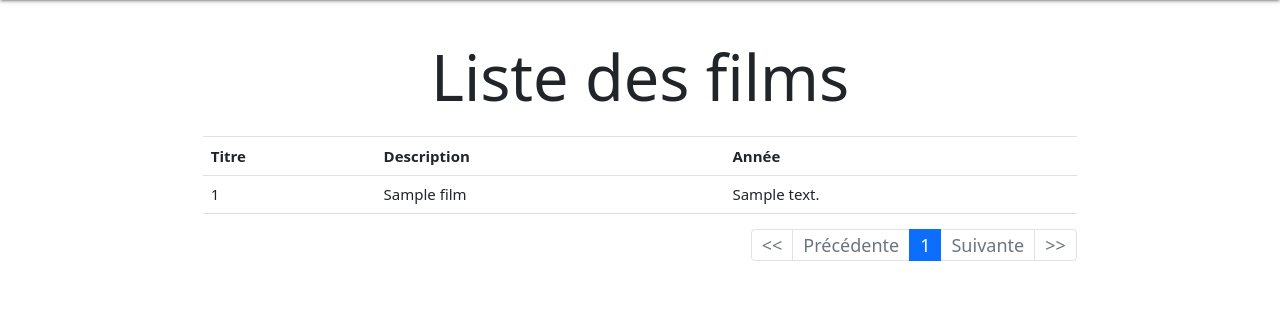
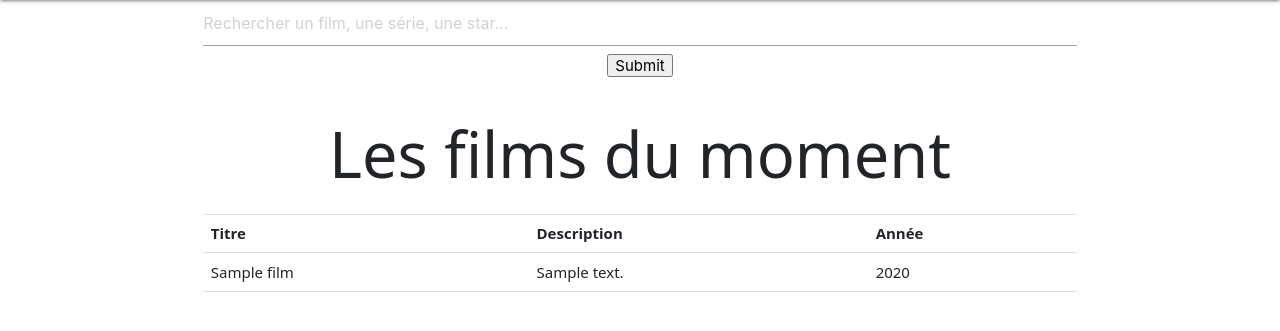
Before and after one commit to eirla42/sakila-location-films, a PHP site: page /sakila-location-films/src/ in a window 1280 px wide. Shown: the part 64-395 px from the top of the page. Run offline with PHP 8.4, Linux system fonts and the light colour scheme; tables that the repository leaves empty hold one stand-in row (values such as "Sample post").

Commit message:
modif Claude

```diff
--- a/src/models/Film.php
+++ b/src/models/Film.php
@@ -405,4 +405,53 @@ class Film
 
         return $film;
     }
+
+    /**
+     * Select last films
+     * @return array
+     */
+    public static function selectLastFilm($numberOfFilm){
+        $films = array();
+        $bdd = connectDb();
+        $sql_last_film_id = "SELECT * FROM `film` ORDER BY `film`.`release_year` DESC LIMIT $numberOfFilm";
+        $query_last_film_id = $bdd->prepare($sql_last_film_id);
+        $query_last_film_id->execute();
+        while ($data = $query_last_film_id->fetch()) {
+            $films[$data['film_id']] = new Film(
+                $data['film_id'], $data['title'], $data['description'], $data['release_year'], $data['language_id'],
+                $data['original_language_id'], $data['rental_duration'], $data['rental_rate'], $data['length'],
+                $data['replacement_cost'], $data['rating'], $data['special_features'], $data['last_update']
+            );
+        }
+        $query_last_film_id->closeCursor();
+        return $films;
+    }
+
+    /**
+     * Select recherche
+     * @return array
+     */
+    public static function selectRecherche($term){
+        $films = array();
+        $bdd = connectDb();
+        $sql_recherche_id = "SELECT * FROM `film`
+         JOIN `film_actor` USING(film_id)
+         JOIN `actor` USING(actor_id)
+         WHERE `film`.`description` LIKE '%$term%'
+            OR `film`.`title` LIKE '%$term%'
+            OR `film`.`special_features` LIKE '%$term%'
+            OR `actor`.`first_name` LIKE '%$term%'
+            OR `actor`.`last_name` LIKE '%$term%'";
+        $query_recherche_id = $bdd->prepare($sql_recherche_id);
+        $query_recherche_id->execute();
+        while ($data = $query_recherche_id->fetch()) {
+            $films[$data['film_id']] = new Film(
+                $data['film_id'], $data['title'], $data['description'], $data['release_year'], $data['language_id'],
+                $data['original_language_id'], $data['rental_duration'], $data['rental_rate'], $data['length'],
+                $data['replacement_cost'], $data['rating'], $data['special_features'], $data['last_update']
+            );
+        }
+        $query_recherche_id->closeCursor();
+        return $films;
+    }
 }
--- a/src/views-models/home.php
+++ b/src/views-models/home.php
@@ -22,7 +22,24 @@ function renderFilms(){
     }
 }
 
+function renderFilmsLastTen(){
+    // Render
+    foreach (getLastFilms() as $film) {
+        echo
+            '<tr class=`table-row-10`>
+                <td>' . $film->getTitle() . '</td>
+                <td>' . $film->getDescription() . '</td>
+                <td>' . $film->getReleaseYear() . '</td>
+            </tr>';
+    }
+}
+
 // READ all films
 function getFilms(){
     return Film::selectAll();
 }
+
+// READ all films
+function getLastFilms(){
+    return Film::selectLastFilm(10);
+}
--- a/src/views/header.php
+++ b/src/views/header.php
@@ -30,3 +30,7 @@
     </nav>
 
     <div class='text-center container'>
+        <form action = "/sakila-location-films/src/views/recherche.php" method = "get" class="header-main-search">
+            <input type = "search" name = "s" placeholder="Rechercher un film, une série, une star...">
+            <input type = "submit" name = "Rechercher" >
+        </form>
--- a/src/views/home.php
+++ b/src/views/home.php
@@ -3,45 +3,21 @@ require_once 'header.php';
 require_once __DIR__ . '/../views-models/home.php';
 
 ?>
-    <h1>Liste des films</h1>
+
+    <h1>Les films du moment</h1>
 
     <table class="table table-bordered table-condensed">
         <thead>
-            <tr>
-                <th>Titre</th>
-                <th>Description</th>
-                <th>Année</th>
-            </tr>
+        <tr>
+            <th>Titre</th>
+            <th>Description</th>
+            <th>Année</th>
+        </tr>
         </thead>
         <tbody>
-            <?php renderFilms(); ?>
+        <?php renderFilmsLastTen(); ?>
         </tbody>
     </table>
-    <div>
-        <ul class="pagination right">
-            <li class="page-item <?= ($_SESSION['currentPage'] == 1) ? "disabled" : "" ?>">
-                <a href="./?page=<?= 1 ?>" class="page-link"><<</a>
-            </li>
-            <li class="page-item <?= ($_SESSION['currentPage'] == 1) ? "disabled" : "" ?>">
-                <a href="./?page=<?= $_SESSION['currentPage'] - 1 ?>" class="page-link">Précédente</a>
-            </li>
 
-            <?php for(
-                    $page = ($_SESSION['currentPage'] >= 4) ? $_SESSION['currentPage'] - 2 : 1;
-                    $page <= (($_SESSION['currentPage'] + 3 < $_SESSION['pages']) ? $_SESSION['currentPage'] + 3 : $_SESSION['pages']);
-                    $page++): ?>
-                <li class="page-item <?= ($_SESSION['currentPage'] == $page) ? "active" : "" ?>">
-                    <a href="./?page=<?= $page ?>" class="page-link"><?= $page ?></a>
-                </li>
-            <?php endfor ?>
-
-            <li class="page-item <?= ($_SESSION['currentPage'] == $_SESSION['pages']) ? "disabled" : "" ?>">
-                <a href="./?page=<?= $_SESSION['currentPage'] + 1 ?>" class="page-link">Suivante</a>
-            </li>
-            <li class="page-item <?= ($_SESSION['currentPage'] == $_SESSION['pages']) ? "disabled" : "" ?>">
-                <a href="./?page=<?= $_SESSION['pages'] ?>" class="page-link">>></a>
-            </li>
-        </ul>
-    </div>
 
 <?php require_once 'footer.php'; ?>
```
Also changed, not shown: src/views-models/recherche.php (added, +36 -0 lines), src/views/recherche.php (added, +30 -0 lines).
